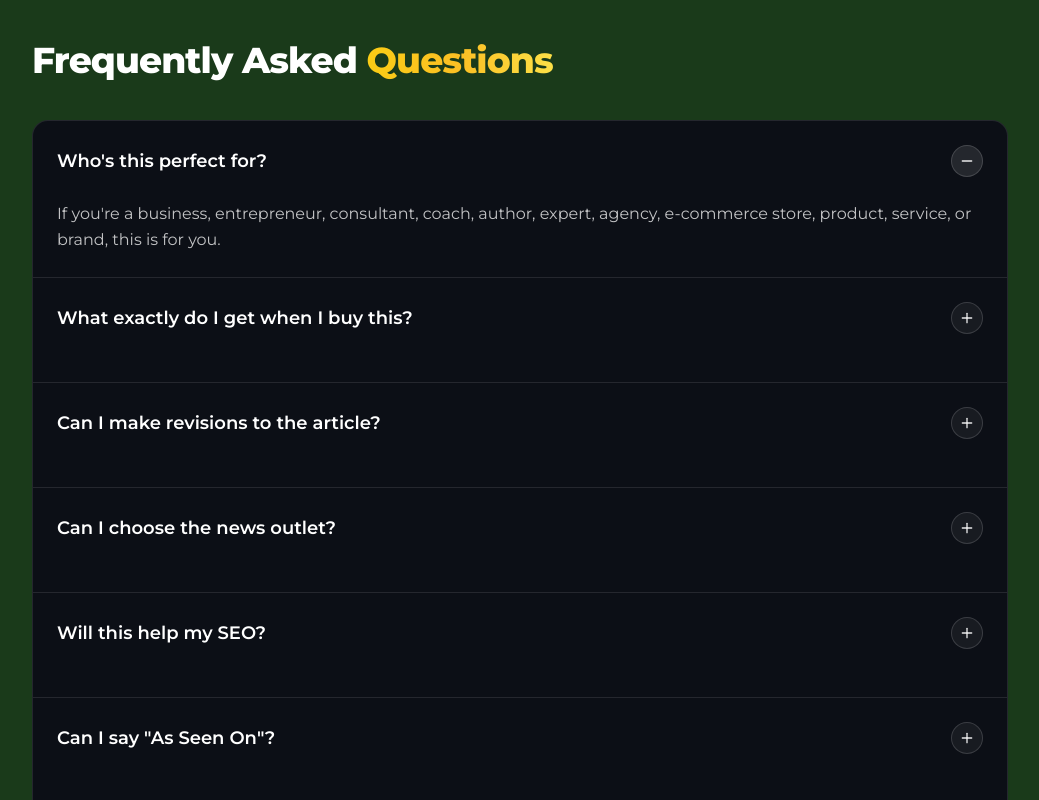
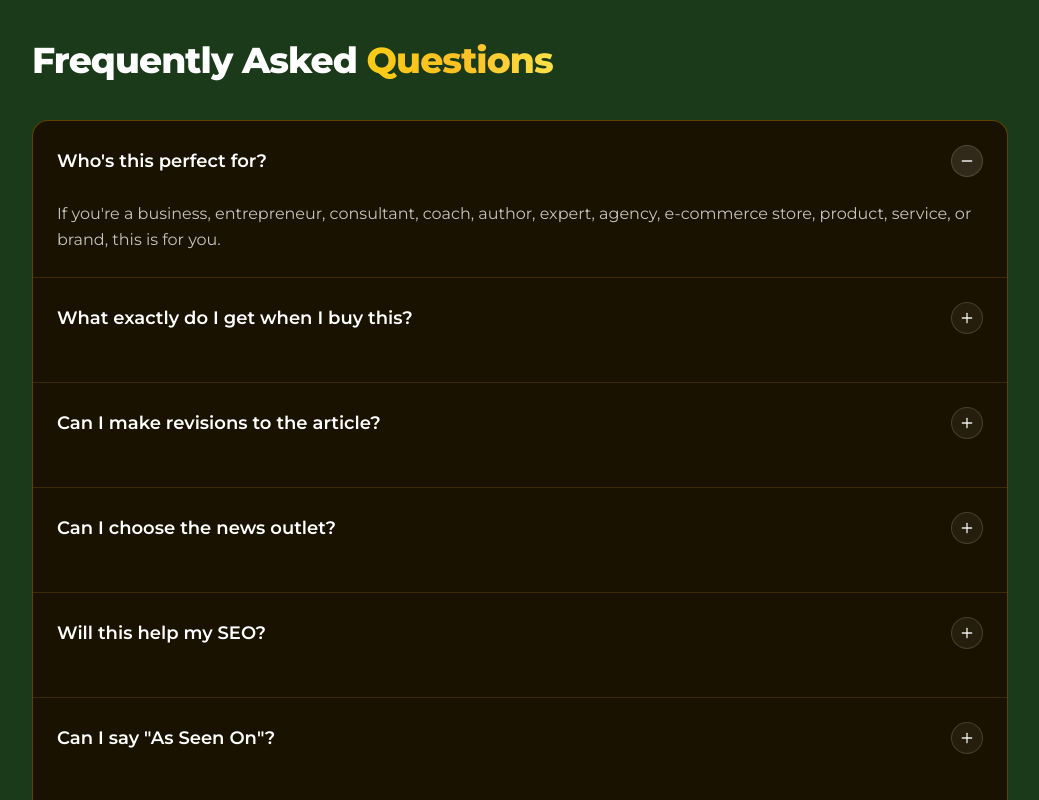
Before and after one commit to AdamSal2030/fluenciaga-web, a Next.js app: page / in a window 1280 px wide. Shown: the part 3820-4620 px from the top of the page, without its empty margins (120-1159 px from the left). Built offline with nearby package versions, Linux system fonts and the light colour scheme.

Commit message:
Update FAQ.tsx

```diff
--- a/src/components/FAQ.tsx
+++ b/src/components/FAQ.tsx
@@ -69,7 +69,7 @@ export default function FAQ({
         </span>
       </h2>
 
-      <div className="mt-10 divide-y divide-white/10 rounded-2xl border border-white/10 bg-[#0c0f16]">
+      <div className="mt-10 divide-y divide-yellow-600/20 rounded-2xl border border-yellow-600/40 bg-[#1a1200]">
         {faqs.map((qa, i) => {
           const isOpen = openIdx === i;
           const headerId = `${rootId}-h-${i}`;
```
